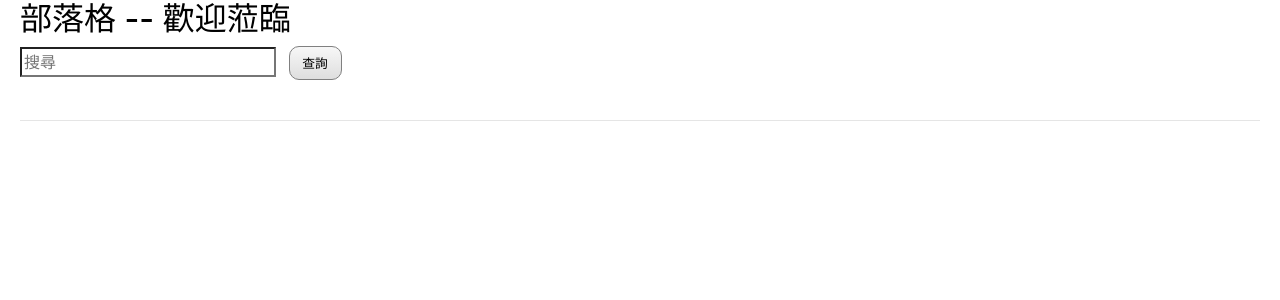
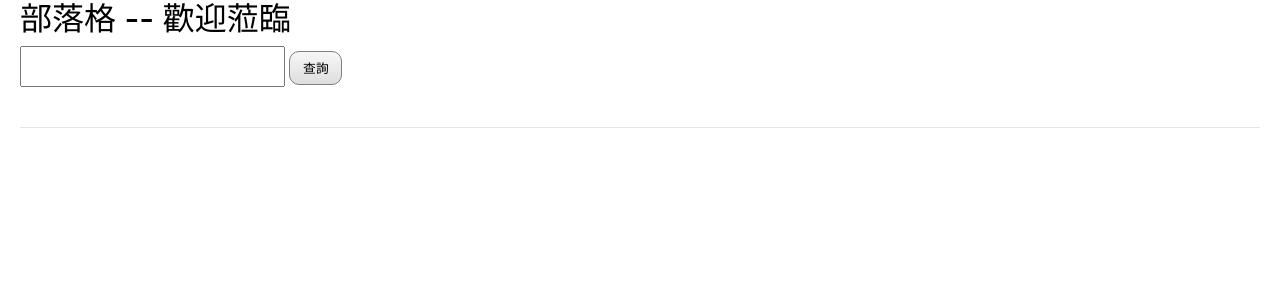
Before and after one commit to coquina/myblog, a Django app: page /article in a window 1280 px wide. Shown: the part 91-391 px from the top of the page. Run offline with Django 3.2, Linux system fonts and the light colour scheme; data that the repository does not hold is empty; some libraries are stand-ins or nearby versions.

Commit message:
new page about ,article

```diff
--- a/account/templates/account/login.html
+++ b/account/templates/account/login.html
@@ -9,6 +9,6 @@
         <input type="hidden" name="nextURL" value="{{ nextURL }}">
     {% endif %}
     <p>密碼：<input type="password" name="password"></p>
-    <p><input class="btna" type="submit" value="送出"></p>
+    <p><input class="btn" type="submit" value="送出"></p>
     </form>
 {% endblock %}
--- a/account/templates/account/register.html
+++ b/account/templates/account/register.html
@@ -10,6 +10,6 @@
             <p class="headRegister">註冊</p>
             {% csrf_token %}
             {{ userForm.as_p }}
-            <input class="btna" type="submit" value="送出">
+            <input class="btn" type="submit" value="送出">
         </form>
 {% endblock %}
--- a/article/templates/article/article.html
+++ b/article/templates/article/article.html
@@ -9,7 +9,7 @@
 {% block content%}
     {% include 'article/searchForm.html' %}
     {% if user.is_superuser %}
-        <p class="inlineBlock"><a class="btna" href="{% url 'article:articleCreate' %}">新增文章</a></p>
+        <p class="inlineBlock"><a class="btn" href="{% url 'article:articleCreate' %}">新增文章</a></p>
     {% endif %}
     <br><br><hr>
 
@@ -20,7 +20,7 @@
                 {% if user.is_superuser %}
                     <form class="inlineBlock" method="post" action="{% url 'article:articleDelete' item.id %}">
                         {% csrf_token %}
-                        <input class="btna deleteConfirm" type="submit" value="刪除">
+                        <input class="btn deleteConfirm" type="submit" value="刪除">
                     </form>
                 {% endif %}
                 <p>發表時間：{{ item.pubDateTime|date:'Y-m-d H:i' }}</p>
--- a/article/templates/article/articleCreateUpdate.html
+++ b/article/templates/article/articleCreateUpdate.html
@@ -14,6 +14,6 @@
     {% csrf_token %}
     {{ articleForm.as_p }}
     <input type="submit" value="送出">
-    <a class="btna" href="{% url 'article:article' %}">放棄</a>
+    <a class="btn" href="{% url 'article:article' %}">放棄</a>
     </form>
 {% endblock %}
--- a/article/templates/article/searchForm.html
+++ b/article/templates/article/searchForm.html
@@ -1,7 +1,10 @@
+<form class="inlineBlock" action="{% url 'article:articleSearch' %}">
+    <input type="text" name="searchTerm" {% if searchTerm %} value="{{ searchTerm }}" {% endif %}>
+    <input class="btn" type="submit" value="查詢">
+</form>
 {#<nav class="navbar navbar-light bg-light">#}
-    <form class="inlineBlock" action="{% url 'article:articleSearch' %}">
-        <input class=" mr-sm-2" placeholder="搜尋" aria-label="Search" type="search" name="searchTerm" {% if searchTerm %} value="{{ searchTerm }}" {% endif %}>
-        <button class="btna btn-outline-success my-2 my-sm-0" type="submit">查詢</button>
-
-    </form>
+{#  <form class="form-inline">#}
+{#    <input class="form-control mr-sm-2" type="search" placeholder="Search" aria-label="Search">#}
+{#    <button class="btn btn-outline-success my-2 my-sm-0" type="submit">Search</button>#}
+{#  </form>#}
 {#</nav>#}
--- a/main/static/main/css/main.css
+++ b/main/static/main/css/main.css
@@ -109,7 +109,7 @@
     display: inline-block;
 }
 
-.btna {
+.btn {
     /*font-family: Arial;*/
     display:inline-block;
     color: black;
```
Also changed, not shown: article/templates/article/articleRead.html (+4 -4 lines).
